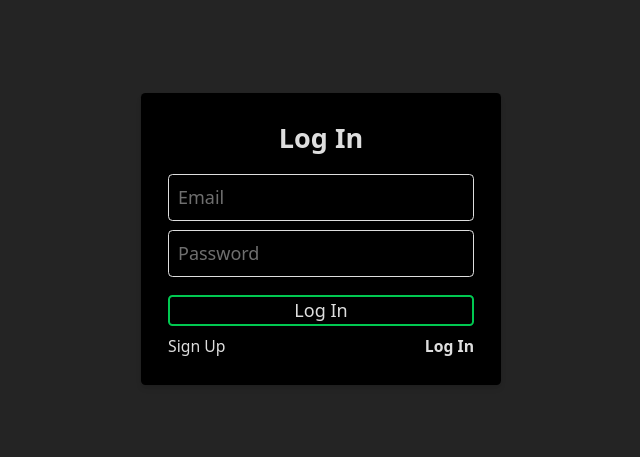
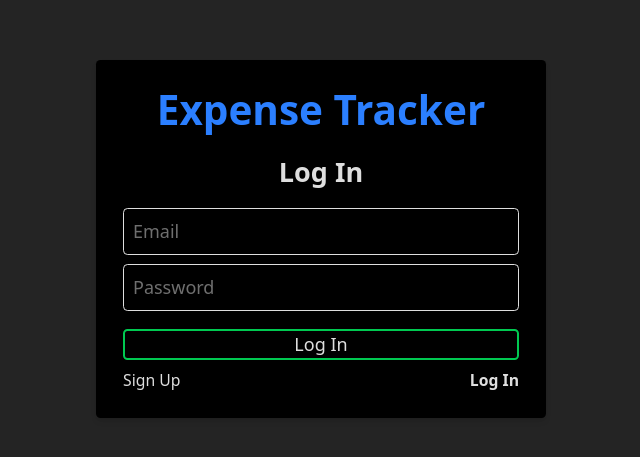
Before and after one commit to nicolaschen2293/expenseTracker, a React (Vite) app in the folder app/: page / in a window 1280 px wide. Shown: the part 161-618 px from the top of the page, without its empty margins (319-959 px from the left). Built offline with nearby package versions, Linux system fonts and the light colour scheme.

Commit message:
feat: added expense tracker banner on landing page.

```diff
--- a/app/src/pages/LandingPage.jsx
+++ b/app/src/pages/LandingPage.jsx
@@ -47,7 +47,8 @@ function LandingPage() {
 
   return (
     <div className="flex flex-col items-center justify-center min-h-screen bg-[#242424]">
-      <div className="bg-black p-6 rounded shadow-md w-80">
+      <div className="bg-black p-6 rounded shadow-md w-100">
+        <h1 className="text-blue-500 font-extrabold text-4xl text-center mb-5">Expense Tracker</h1>
         <h1 className="text-2xl font-bold mb-4 text-center">{action}</h1>
 
         <input
```
